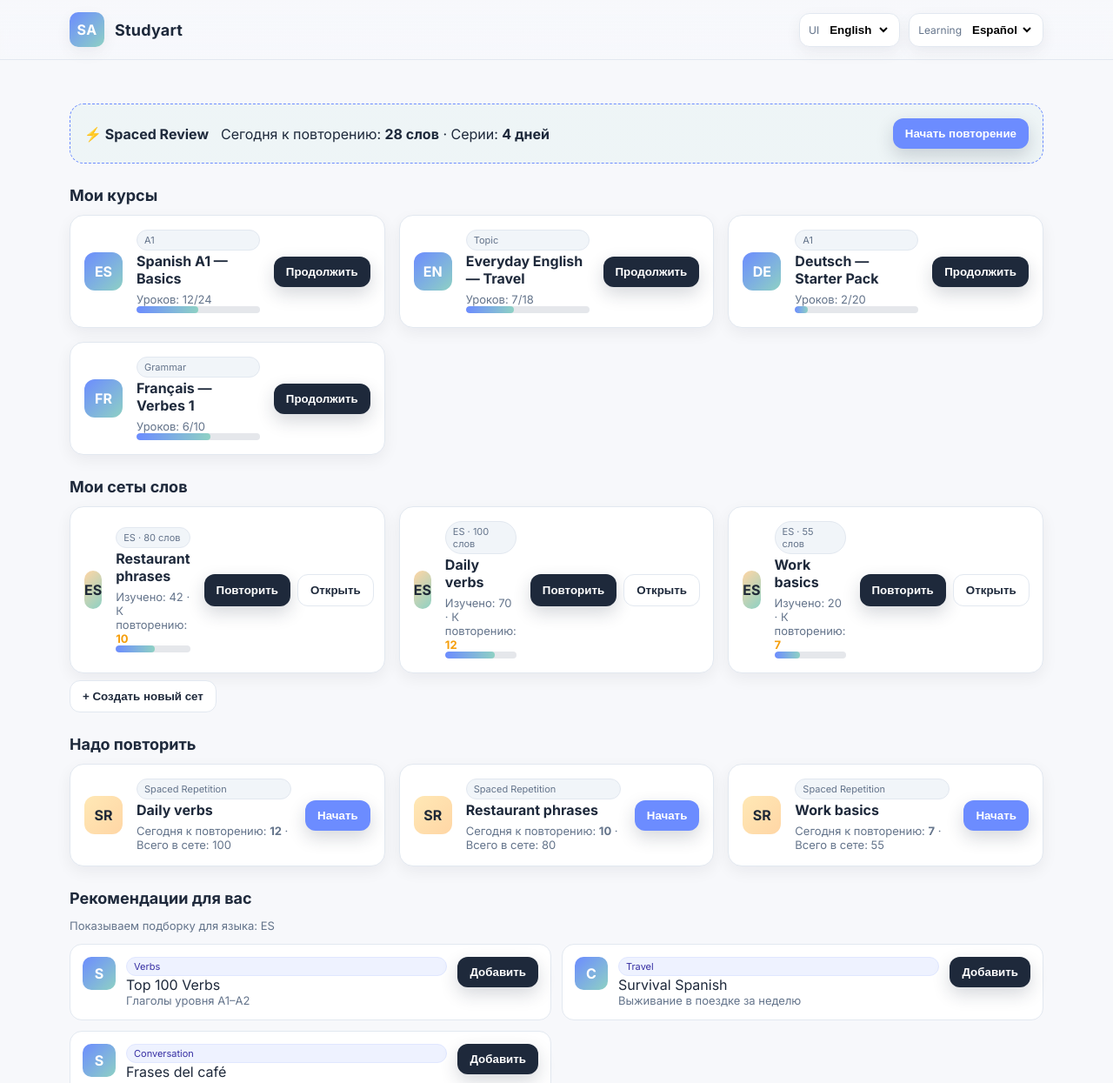
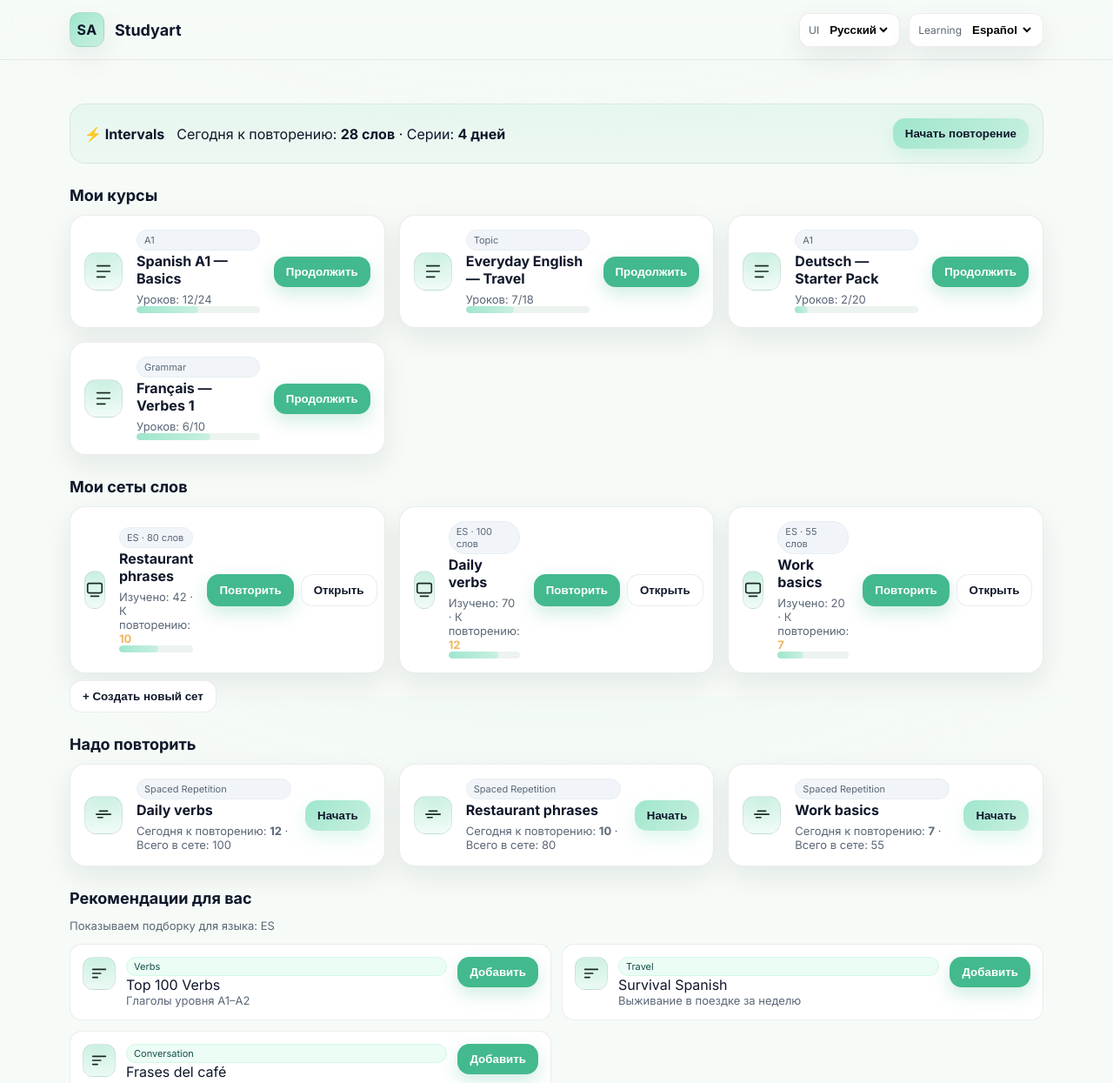
Before and after one commit to Alex5306467/studyart-site, a plain HTML site: page app/index.html in a window 1280 px wide. Shown: the top 1245 px of the page at 87% size. Drawn offline with Linux system fonts and the light colour scheme.

Commit message:
Update index.html

```diff
--- a/app/index.html
+++ b/app/index.html
@@ -1,52 +1,55 @@
 <!doctype html>
-<html lang="en">
+<html lang="ru">
 <head>
   <meta charset="utf-8" />
   <meta name="viewport" content="width=device-width, initial-scale=1" />
-  <title>Studyart — Dashboard</title>
-  <meta name="description" content="Studyart personal dashboard: courses, word sets, and spaced review." />
+  <title>Studyart — Личный кабинет</title>
+  <meta name="description" content="Studyart: курсы, сеты слов, интервальные повторения." />
   <link rel="preconnect" href="https://fonts.googleapis.com">
   <link rel="preconnect" href="https://fonts.gstatic.com" crossorigin>
   <link href="https://fonts.googleapis.com/css2?family=Inter:wght@400;500;600;700&display=swap" rel="stylesheet">
   <style>
     :root{
-      --bg:#f7f8fb;            /* общий фон, очень светлый */
-      --card:#ffffff;          /* фон карточек */
-      --ink:#1e293b;           /* основной текст (slate-800) */
-      --muted:#64748b;         /* вторичный текст */
-      --line:#e2e8f0;          /* границы/разделители */
-      --brand:#6c8cff;         /* акцент — мягкий индиго */
-      --brand-2:#8ed1c4;       /* акцент 2 — мятный пастельный */
-      --accent:#ffd6a5;        /* акцент 3 — персик-пастель */
-      --ok:#22c55e;            /* зеленый для прогресса */
-      --warn:#f59e0b;          /* желтый для «повторить» */
-      --danger:#ef4444;        /* красный акцент */
-      --shadow: 0 6px 18px rgba(17, 24, 39, 0.06);
-      --radius: 16px;
+      /* Пастельная зелёная тема под стиль карточек */
+      --bg:#f6fbf7;            /* общий фон */
+      --bg-2:#eef8f1;          /* мягкий градиент фона */
+      --card:#ffffff;          /* карточки */
+      --ink:#0f172a;           /* основной текст */
+      --muted:#5b6777;         /* вторичный */
+      --line:rgba(15,23,42,.08); /* деликатные линии */
+      --brand:#9fe6cc;         /* мятный пастель */
+      --brand-2:#c9f0e0;       /* светлый мятный */
+      --accent:#e9f7ef;        /* светло-зелёный для заливок */
+      --ok:#43b98e;            /* зелёная кнопка */
+      --warn:#efb661;          /* янтарный */
+      --danger:#f08a8a;        /* мягкий красный */
+      --shadow: 0 12px 32px rgba(15, 23, 42, 0.08);
+      --radius: 18px;
     }
     *{box-sizing:border-box}
     html,body{height:100%}
     body{
-      margin:0; font-family:Inter,system-ui, -apple-system, Segoe UI, Roboto, Ubuntu, Cantarell, "Helvetica Neue", Arial, "Apple Color Emoji","Segoe UI Emoji";
-      background: var(--bg); color: var(--ink);
+      margin:0; font-family:Inter,system-ui,-apple-system,Segoe UI,Roboto,Ubuntu,Cantarell,Helvetica Neue,Arial;
+      color:var(--ink);
+      background: radial-gradient(1200px 600px at 50% -200px, var(--bg-2), transparent 60%), var(--bg);
     }
-    .wrap{max-width:1152px; margin:0 auto; padding:24px 16px 48px}
+    .wrap{max-width:1152px; margin:0 auto; padding:24px 16px 56px}
 
     /* Header */
     header{
-      position:sticky; top:0; z-index:5; backdrop-filter:saturate(180%) blur(6px);
-      background:linear-gradient(180deg, rgba(247,248,251,0.85), rgba(247,248,251,0.65));
+      position:sticky; top:0; z-index:5; backdrop-filter: blur(8px);
+      background:linear-gradient(180deg, rgba(246,251,247,0.85), rgba(246,251,247,0.65));
       border-bottom:1px solid var(--line);
     }
     .head{display:flex; align-items:center; justify-content:space-between; gap:16px; padding:14px 16px}
     .brand{display:flex; align-items:center; gap:12px}
     .logo{
-      width:40px; height:40px; border-radius:10px; display:grid; place-items:center; color:#fff;
+      width:40px; height:40px; border-radius:12px; display:grid; place-items:center;
+      color:#0f172a; font-weight:700; letter-spacing:0.3px;
       background: linear-gradient(135deg, var(--brand), var(--brand-2));
-      box-shadow: var(--shadow);
-      font-weight:700; letter-spacing:0.5px;
+      border:1px solid var(--line); box-shadow: var(--shadow);
     }
-    .brand h1{font-size:18px; margin:0; letter-spacing:0.2px}
+    .brand h1{font-size:18px; margin:0}
 
     .controls{display:flex; align-items:center; gap:10px; flex-wrap:wrap}
     .select{
@@ -69,54 +72,49 @@
       background:var(--card); border:1px solid var(--line); border-radius:var(--radius);
       box-shadow:var(--shadow); padding:16px; display:flex; gap:16px; align-items:center;
     }
-    @media (min-width:640px){
-      .card{grid-column: span 6}
-    }
-    @media (min-width:960px){
-      .card{grid-column: span 4}
-    }
+    @media (min-width:640px){ .card{grid-column: span 6} }
+    @media (min-width:960px){ .card{grid-column: span 4} }
 
-    .card .pill{font-size:11px; padding:4px 8px; border-radius:999px; background:#f1f5f9; color:var(--muted); border:1px solid var(--line)}
-    .card .title{font-weight:700; margin:2px 0 6px}
+    .card .pill{font-size:11px; padding:4px 8px; border-radius:999px; background:#f1f5f9; color:var(--muted); border:1px solid #e8edf2}
+    .card .title{font-weight:800; margin:2px 0 6px}
     .meta{font-size:13px; color:var(--muted)}
     .grow{flex:1}
 
     .btn{
-      appearance:none; border:none; cursor:pointer; font-weight:600; border-radius:12px;
-      padding:10px 14px; background:var(--ink); color:#fff; transition:transform .05s ease, box-shadow .2s ease;
-      box-shadow: 0 8px 20px rgba(30,41,59,.18);
+      appearance:none; border:none; cursor:pointer; font-weight:700; border-radius:14px;
+      padding:10px 14px; background:var(--ok); color:#fff; transition:transform .05s ease, box-shadow .2s ease;
+      box-shadow: 0 8px 20px rgba(67,185,142,.25);
     }
     .btn:hover{transform:translateY(-1px)}
     .btn:active{transform:translateY(0)}
     .btn.ghost{background:#fff; color:var(--ink); border:1px solid var(--line); box-shadow:none}
-    .btn.brand{background:var(--brand)}
+    .btn.brand{background:linear-gradient(135deg, var(--brand), var(--brand-2)); color:#0f172a; box-shadow:0 8px 20px rgba(159,230,204,.35)}
 
     /* Progress Bar */
-    .progress{height:8px; background:#e5e7eb; border-radius:999px; overflow:hidden; position:relative}
+    .progress{height:8px; background:#edf3ef; border-radius:999px; overflow:hidden; position:relative}
     .bar{height:100%; width:0; background:linear-gradient(90deg, var(--brand), var(--brand-2)); border-radius:999px}
 
-    /* Need to review card */
+    /* Review banner */
     .review{
-      display:flex; align-items:center; gap:14px; padding:16px; border:1px dashed var(--brand);
-      background:linear-gradient(0deg, rgba(140,215,196,0.08), rgba(140,215,196,0.08));
+      display:flex; align-items:center; gap:14px; padding:16px; border:1px solid var(--line);
+      background:linear-gradient(180deg, rgba(159,230,204,.18), rgba(201,240,224,.18));
       border-radius:var(--radius);
     }
     .review strong{font-weight:800}
 
     /* Recommendations */
     .reco-card{display:flex; gap:12px; align-items:flex-start; padding:14px; border:1px solid var(--line); border-radius:14px; background:#fff}
-    .reco-tag{font-size:11px; padding:3px 8px; border-radius:999px; background:#eef2ff; color:#3730a3; border:1px solid #e0e7ff}
+    .reco-tag{font-size:11px; padding:3px 8px; border-radius:999px; background:#ecfdf5; color:#134e4a; border:1px solid #d1fae5}
     .reco-list{display:grid; grid-template-columns:repeat(12,1fr); gap:12px}
     .reco-card{grid-column: span 12}
     @media (min-width:800px){ .reco-card{grid-column: span 6} }
 
-    /* Footer */
+    /* Minimal icon badge */
+    .ico{width:44px;height:44px;border-radius:14px;display:grid;place-items:center;border:1px solid var(--line);
+      background: radial-gradient(120px 80px at 50% 0%, var(--brand-2), var(--card) 70%)}
+    .ico svg{width:22px;height:22px;stroke:#1a2a22}
+
     footer{margin:36px 0 0; padding-top:16px; border-top:1px solid var(--line); color:var(--muted); font-size:12px}
-
-    /* Small helpers */
-    .kpi{display:flex; gap:18px; flex-wrap:wrap}
-    .kpi-item{display:flex; flex-direction:column; gap:6px}
-    .kpi-item b{font-size:18px}
     .spacer{height:8px}
   </style>
 </head>
@@ -132,7 +130,7 @@
           <label for="uiLang">UI</label>
           <select id="uiLang" aria-label="Interface language">
             <option value="en">English</option>
-            <option value="ru">Русский</option>
+            <option value="ru" selected>Русский</option>
             <option value="es">Español</option>
             <option value="ar">العربية</option>
           </select>
@@ -141,7 +139,7 @@
           <label for="learnLang">Learning</label>
           <select id="learnLang" aria-label="Learning language">
             <option value="en">English</option>
-            <option value="es">Español</option>
+            <option value="es" selected>Español</option>
             <option value="de">Deutsch</option>
             <option value="fr">Français</option>
             <option value="ar">العربية</option>
@@ -155,7 +153,7 @@
     <!-- KPI Row -->
     <section class="section" aria-label="overview">
       <div class="review" role="note">
-        <div style="font-weight:700">⚡️ Spaced Review</div>
+        <div style="font-weight:800">⚡️ Intervals</div>
         <div class="grow">Сегодня к повторению: <strong id="dueWords">0 слов</strong> · Серии: <strong id="streak">0 дней</strong></div>
         <button class="btn brand" id="startReview">Начать повторение</button>
       </div>
@@ -175,7 +173,7 @@
       <button class="btn ghost" id="createSet">+ Создать новый сет</button>
     </section>
 
-    <!-- Need to Repeat (inline quick entry) -->
+    <!-- Need to Repeat -->
     <section class="section" aria-labelledby="needTitle">
       <h2 id="needTitle">Надо повторить</h2>
       <div class="grid" id="needGrid"></div>
@@ -194,17 +192,16 @@
   </main>
 
   <script>
-    // ---- Mock Data (можно заменить API-запросами) ----
+    // ---- Mock Data ----
     const mockUser = {
       id: 'u_001',
       name: 'Alex',
-      uiLang: localStorage.getItem('uiLang') || 'en',
+      uiLang: localStorage.getItem('uiLang') || 'ru',
       learnLang: localStorage.getItem('learnLang') || 'es',
       streak: 4,
       dueToday: 28
     };
 
-    /** Курсы: прогресс в процентах */
     const courses = [
       { id:'c1', title:'Spanish A1 — Basics', lang:'es', lessons:24, done:12, tag:'A1' },
       { id:'c2', title:'Everyday English — Travel', lang:'en', lessons:18, done:7, tag:'Topic' },
@@ -212,7 +209,6 @@
       { id:'c4', title:'Français — Verbes 1', lang:'fr', lessons:10, done:6, tag:'Grammar' },
     ];
 
-    /** Сеты слов: количество слов, сколько изучено, сколько на повторение */
     const sets = [
       { id:'s1', title:'Restaurant phrases', lang:'es', total:80, learned:42, due:10 },
       { id:'s2', title:'Airport essentials', lang:'en', total:60, learned:23, due:5 },
@@ -221,7 +217,6 @@
       { id:'s5', title:'Work basics', lang:'es', total:55, learned:20, due:7 },
     ];
 
-    /** Рекомендации: будут фильтроваться по learnLang */
     const recommendations = [
       { id:'r1', title:'Top 100 Verbs', lang:'es', type:'Set', info:'Глаголы уровня A1–A2', tag:'Verbs' },
       { id:'r2', title:'Survival Spanish', lang:'es', type:'Course', info:'Выживание в поездке за неделю', tag:'Travel' },
@@ -236,14 +231,12 @@
     const $$ = (sel, root=document) => Array.from(root.querySelectorAll(sel));
 
     function fmtWords(n){
-      // простая русская форма для «слов»
       const mod10 = n % 10, mod100 = n % 100;
       if(mod10 === 1 && mod100 !== 11) return `${n} слово`;
       if(mod10 >=2 && mod10 <=4 && (mod100 < 12 || mod100 > 14)) return `${n} слова`;
       return `${n} слов`;
     }
-
-    function progress(done, total){ return Math.max(0, Math.min(100, Math.round((done/total)*100))); }
+    const progress = (done,total)=> Math.max(0, Math.min(100, Math.round((done/total)*100)));
 
     // ---- Renderers ----
     function renderKPI(){
@@ -251,12 +244,35 @@
       $('#streak').textContent = `${mockUser.streak} дней`;
     }
 
+    const iconCourse = `
+      <div class="ico" aria-hidden="true">
+        <svg viewBox="0 0 24 24" fill="none" stroke-width="1.8" stroke-linecap="round" stroke-linejoin="round">
+          <path d="M4 5h16M4 12h16M4 19h10" />
+        </svg>
+      </div>`;
+
+    const iconSet = `
+      <div class="ico" aria-hidden="true">
+        <svg viewBox="0 0 24 24" fill="none" stroke-width="1.8" stroke-linecap="round" stroke-linejoin="round">
+          <rect x="3" y="4" width="18" height="12" rx="2"/><path d="M7 20h10"/>
+        </svg>
+      </div>`;
+
+    const iconSR = `
+      <div class="ico" aria-hidden="true">
+        <svg viewBox="0 0 24 24" fill="none" stroke-width="1.8" stroke-linecap="round" stroke-linejoin="round">
+          <path d="M3 11h18"/>
+          <path d="M7 7h10"/>
+          <path d="M5 15h6"/>
+        </svg>
+      </div>`;
+
     function makeCourseCard(c){
       const p = progress(c.done, c.lessons);
       const el = document.createElement('div');
       el.className = 'card';
       el.innerHTML = `
-        <div style="width:44px;height:44px;border-radius:12px;background:linear-gradient(135deg,var(--brand),var(--brand-2));display:grid;place-items:center;color:#fff;font-weight:800;">${c.lang.toUpperCase()}</div>
+        ${iconCourse}
         <div class="grow">
           <div class="pill">${c.tag}</div>
           <div class="title">${c.title}</div>
@@ -273,7 +289,7 @@
       const el = document.createElement('div');
       el.className = 'card';
       el.innerHTML = `
-        <div style="width:44px;height:44px;border-radius:12px;background:linear-gradient(135deg,var(--accent),var(--brand-2));display:grid;place-items:center;color:#1f2937;font-weight:800;">${s.lang.toUpperCase()}</div>
+        ${iconSet}
         <div class="grow">
           <div class="pill">${s.lang.toUpperCase()} · ${s.total} слов</div>
           <div class="title">${s.title}</div>
@@ -292,7 +308,7 @@
       const el = document.createElement('div');
       el.className = 'card';
       el.innerHTML = `
-        <div style="width:44px;height:44px;border-radius:12px;background:linear-gradient(135deg,#ffe8b5,#ffd6a5);display:grid;place-items:center;color:#1f2937;font-weight:800;">SR</div>
+        ${iconSR}
         <div class="grow">
           <div class="pill">Spaced Repetition</div>
           <div class="title">${s.title}</div>
@@ -307,7 +323,11 @@
       const el = document.createElement('div');
       el.className = 'reco-card';
       el.innerHTML = `
-        <div style="width:38px;height:38px;border-radius:10px;background:linear-gradient(135deg,var(--brand),var(--brand-2));display:grid;place-items:center;color:#fff;font-weight:800;">${r.type[0]}</div>
+        <div class="ico" style="width:38px;height:38px;border-radius:12px" aria-hidden="true">
+          <svg viewBox="0 0 24 24" fill="none" stroke-width="1.8" stroke-linecap="round" stroke-linejoin="round">
+            <path d="M4 7h16M4 12h10M4 17h6"/>
+          </svg>
+        </div>
         <div class="grow">
           <div class="reco-tag">${r.tag}</div>
           <div class="title">${r.title}</div>
@@ -323,9 +343,7 @@
       grid.innerHTML = '';
       courses
         .filter(c => !mockUser.learnLang || c.lang === mockUser.learnLang)
-        .concat(
-          courses.filter(c => c.lang !== mockUser.learnLang) // немного перемешаем, чтобы были и другие
-        )
+        .concat(courses.filter(c => c.lang !== mockUser.learnLang))
         .slice(0,6)
         .forEach(c => grid.appendChild(makeCourseCard(c)));
     }
@@ -374,7 +392,6 @@
       uiSel.addEventListener('change', (e)=>{
         mockUser.uiLang = e.target.value;
         localStorage.setItem('uiLang', mockUser.uiLang);
-        // Здесь можно добавить загрузку переводов UI
       });
 
       learnSel.addEventListener('change', (e)=>{
@@ -387,25 +404,20 @@
         const t = e.target;
         if(t.matches('[data-course]')){
           const id = t.getAttribute('data-course');
-          // TODO: переход на страницу курса
           alert('Открываем курс: '+id);
         }
         if(t.matches('[data-open-set]')){
           const id = t.getAttribute('data-open-set');
-          // TODO: переход к сету
           alert('Открываем сет: '+id);
         }
         if(t.matches('[data-review-set]') || t.id === 'startReview'){
-          // TODO: запуск режима повторения
           alert('Запуск повторения…');
         }
         if(t.matches('[data-add-reco]')){
           const id = t.getAttribute('data-add-reco');
-          // TODO: добавить рекомендованный курс/сет в профиль
           alert('Добавлено в профиль: '+id);
         }
         if(t.id === 'createSet'){
-          // TODO: открыть модал или страницу создания сета
           alert('Создание нового сета');
         }
       });
@@ -413,7 +425,7 @@
 
     // ---- Init ----
     (function init(){
-      $('#year').textContent = new Date().getFullYear();
+      document.getElementById('year').textContent = new Date().getFullYear();
       renderAll();
       attachEvents();
     })();
```
